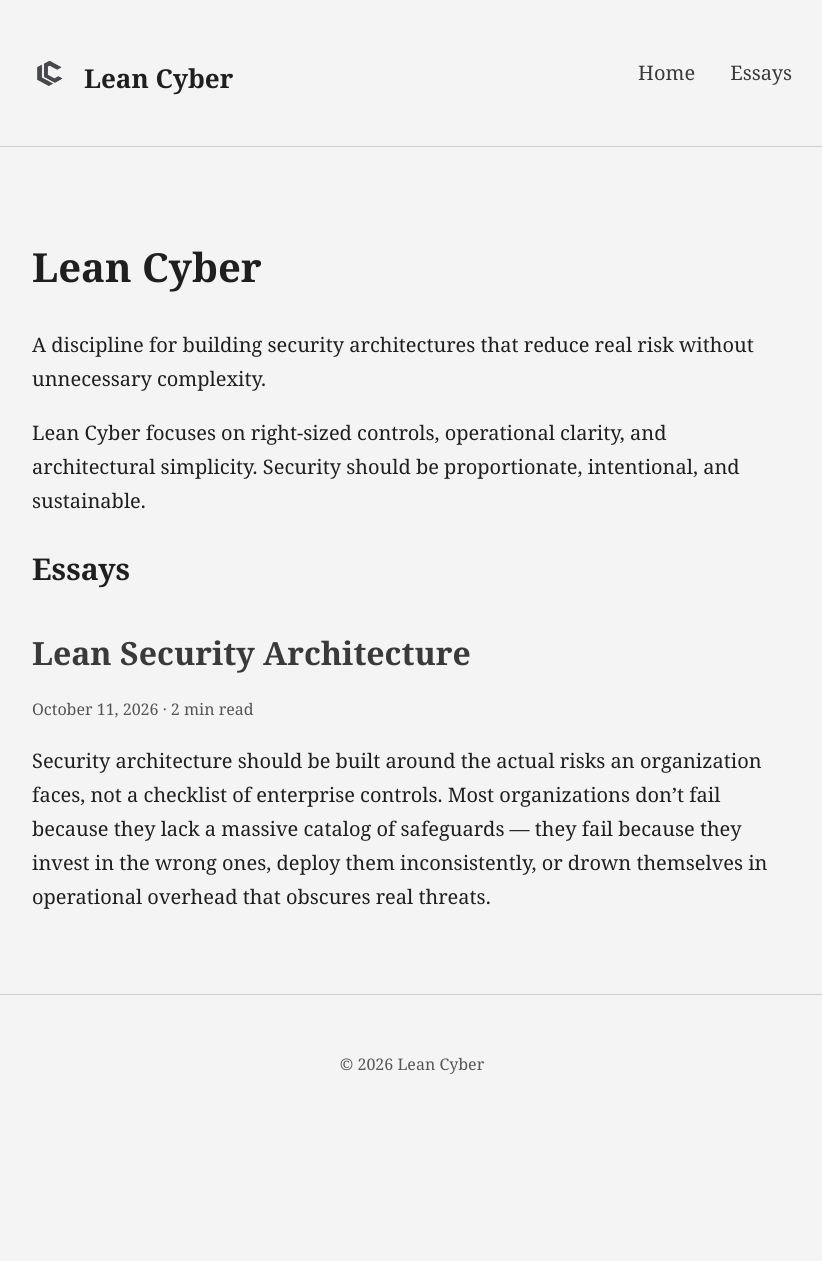
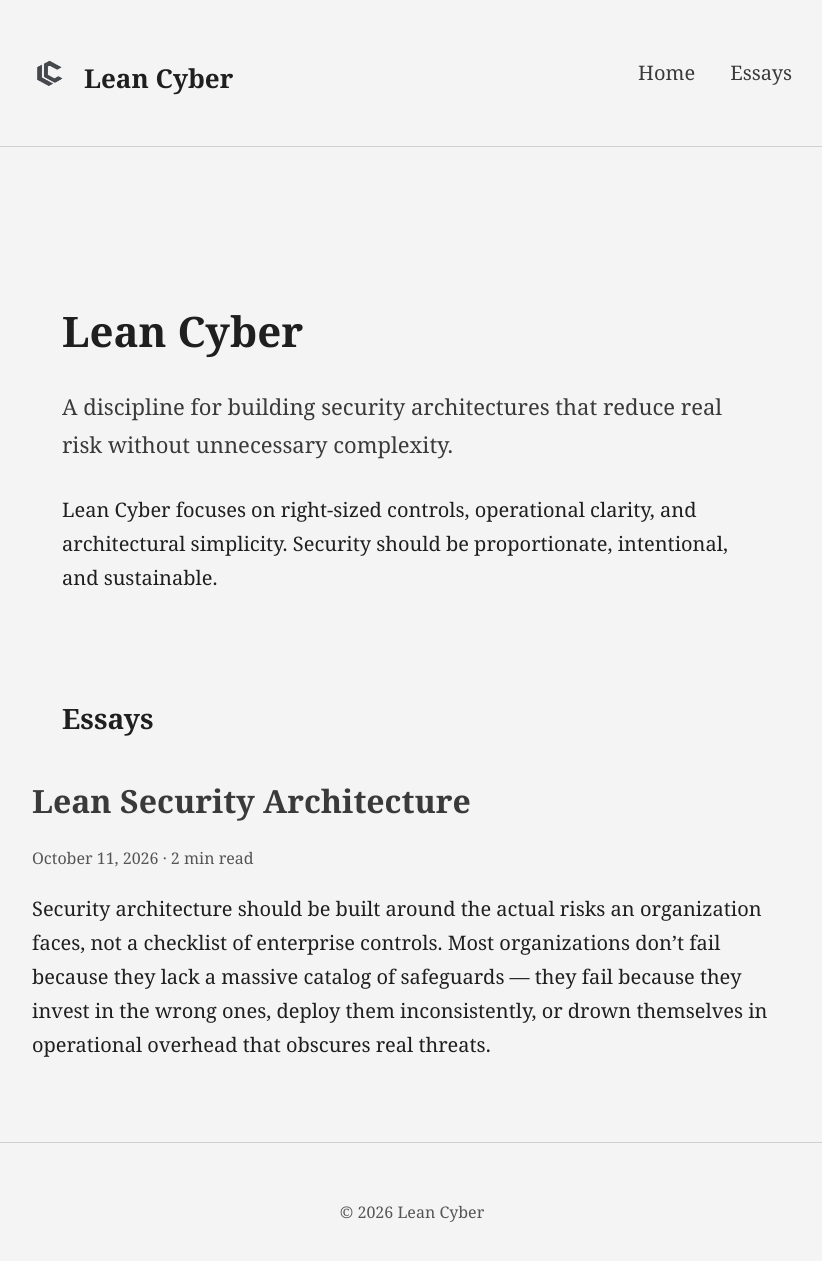
Before and after one commit to Lean-Cyber/lean-cyber.github.io, a Jekyll site: the page built from index.md, in a window 1280 px wide and 1282 px high. Shown: the top 1261 px of the window, without its empty margins (228-1050 px from the left). Built offline with Jekyll 4.4.1, drawn with Linux system fonts in a browser that asks for light colours.

Commit message:
Add homepage and section heading styles
Added styles for homepage intro, title, tagline, description, and section heading.

```diff
--- a/assets/css/style.css
+++ b/assets/css/style.css
@@ -124,3 +124,35 @@ a:hover {
   line-height: 1.7;
   color: #1f1f1f;
 }
+/* Homepage Intro */
+.home-intro {
+  max-width: 760px;
+  margin: 0 auto;
+  padding: 3rem 1.5rem 2rem;
+}
+
+.home-title {
+  font-size: 42px;
+  font-weight: 600;
+  margin-bottom: 0.5rem;
+}
+
+.home-tagline {
+  font-size: 22px;
+  color: #3a3a3a;
+  margin-bottom: 1.5rem;
+}
+
+.home-description {
+  font-size: 20px;
+  color: #1f1f1f;
+  line-height: 1.7;
+}
+
+/* Section Heading */
+.section-heading {
+  font-size: 28px;
+  font-weight: 600;
+  margin: 2rem 0 1rem;
+  padding: 0 1.5rem;
+}
```
